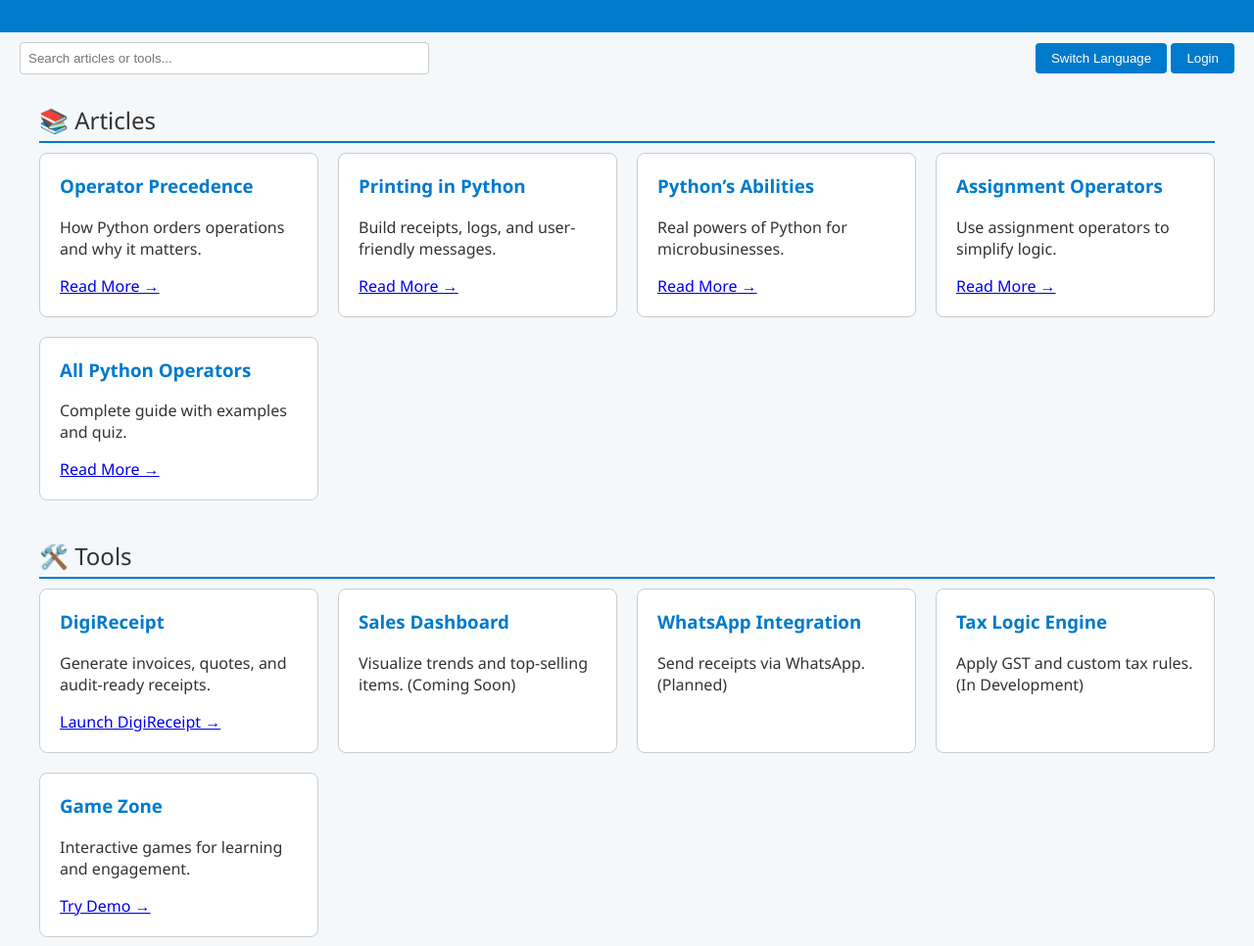
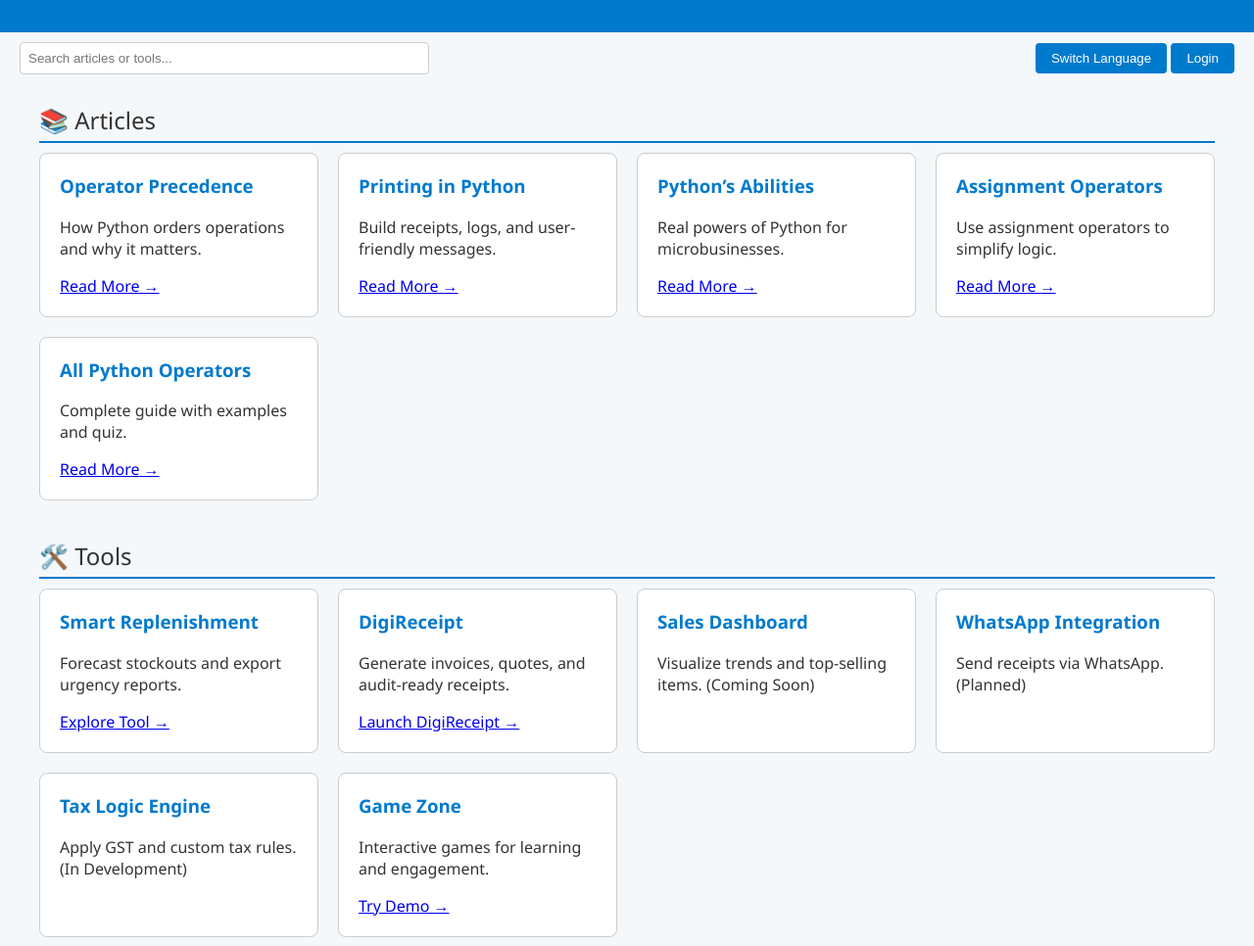
Before and after one commit to emadaed/digisuite, a plain HTML site: page index.html in a window 1280 px wide. Shown: the part 131-1097 px from the top of the page at 98% size. Drawn offline with Linux system fonts and the light colour scheme.

Commit message:
index.html
Update

```diff
--- a/index.html
+++ b/index.html
@@ -164,7 +164,8 @@
 
     <div class="section-title" style="margin-top:40px;">🛠️ Tools</div>
     <div class="card-grid">
-      <div class="card"><h3>DigiReceipt</h3><p>Generate invoices, quotes, and audit-ready receipts.</p><a href="https://digireceipt-landing-pk.streamlit.app" target="_blank">Launch DigiReceipt →</a></div>
+      <div class="card"><h3>Smart Replenishment</h3><p>Forecast stockouts and export urgency reports.</p><a href="smart_replenishment.html">Explore Tool →</a></div>
+       <div class="card"><h3>DigiReceipt</h3><p>Generate invoices, quotes, and audit-ready receipts.</p><a href="https://digireceipt-landing-pk.streamlit.app" target="_blank">Launch DigiReceipt →</a></div>
       <div class="card"><h3>Sales Dashboard</h3><p>Visualize trends and top-selling items. (Coming Soon)</p></div>
       <div class="card"><h3>WhatsApp Integration</h3><p>Send receipts via WhatsApp. (Planned)</p></div>
       <div class="card"><h3>Tax Logic Engine</h3><p>Apply GST and custom tax rules. (In Development)</p></div>
```
